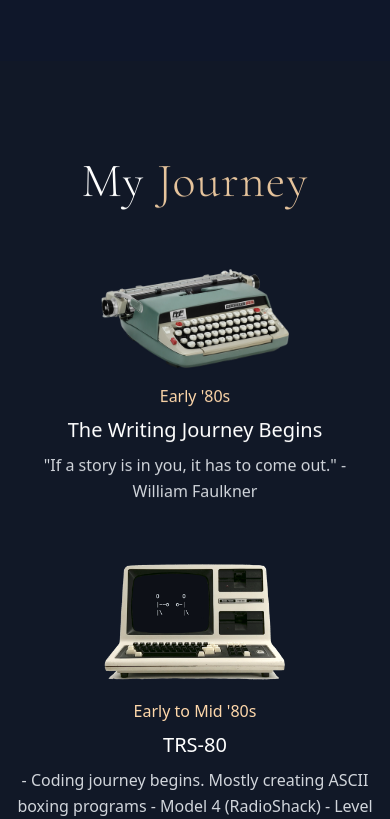
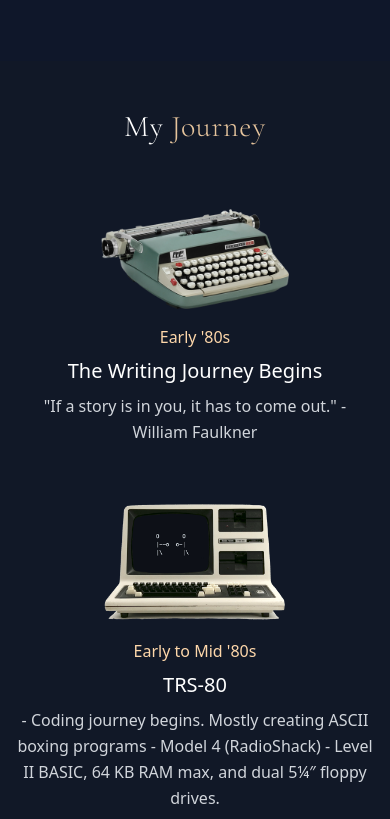
Before and after one commit to JS0Nai/johnny, a Next.js app: page /about in a window 390 px wide. Shown: the part 4485-5304 px from the top of the page. Built offline with nearby package versions, Linux system fonts and the light colour scheme.

Commit message:
mobile view errrors with My Journey section about page

```diff
--- a/pages/about.js
+++ b/pages/about.js
@@ -686,11 +686,11 @@
       </div>
 
       {/* Experience Section */}
-      <div ref={experienceRef} className="py-24 bg-gray-900">
+      <div ref={experienceRef} className="py-12 lg:py-24 bg-gray-900">
         <div className="max-w-6xl mx-auto px-4">
           <div className="text-center mb-16">
             <h2
-              className={`text-5xl font-extralight mb-8 tracking-wide text-white scroll-animate ${experienceInView ? "fade-in" : ""}`}
+              className={`text-3xl lg:text-5xl font-extralight mb-8 tracking-wide text-white`}
               style={{ fontFamily: "'Cormorant Garamond', serif" }}
             >
               My <span className="text-orange-200/90">Journey</span>
@@ -701,7 +701,7 @@
             {experiences.map((exp, index) => (
               <div
                 key={index}
-                className={`flex flex-col lg:flex-row gap-4 lg:gap-8 mb-8 lg:mb-16 scroll-animate ${experienceInView ? "fade-in" : ""}`}
+                className={`flex flex-col lg:flex-row gap-4 lg:gap-8 mb-8 lg:mb-16`}
                 style={{ transitionDelay: `${index * 150}ms` }}
               >
                 {/* Mobile + Desktop - Image */}
@@ -715,7 +715,7 @@
                           exp.image === 'vic20-computer' ? 225 :  // VIC-20: 20% bigger (225px)
                           exp.image === 'commodore64-setup' ? 225 :  // Commodore 64: 20% bigger (225px)
                           exp.image === 'desktop-computers' ? 225 :  // PC Towers: 20% bigger (225px)
-                          exp.image === 'prowrite-document' ? 101 :  // ProWrite: 35% bigger (101px)
+                          exp.image === 'prowrite-document' ? 113 :  // ProWrite: 50% bigger (113px)
                           exp.imageOnly ? 75 :  // Other image-only: 50% smaller (75px)
                           exp.image === 'ethernet-wiring' ? 150 :  // Ethernet: keep as is (150px)
                           188  // All others: 25% larger (188px)
@@ -724,7 +724,7 @@
                           exp.image === 'vic20-computer' ? 150 :  // VIC-20: 20% bigger (150px)
                           exp.image === 'commodore64-setup' ? 150 :  // Commodore 64: 20% bigger (150px)
                           exp.image === 'desktop-computers' ? 150 :  // PC Towers: 20% bigger (150px)
-                          exp.image === 'prowrite-document' ? 68 :  // ProWrite: 35% bigger (68px)
+                          exp.image === 'prowrite-document' ? 75 :  // ProWrite: 50% bigger (75px)
                           exp.imageOnly ? 50 :  // Other image-only: 50% smaller (50px)
                           exp.image === 'ethernet-wiring' ? 100 :  // Ethernet: keep as is (100px)
                           125  // All others: 25% larger (125px)
```
